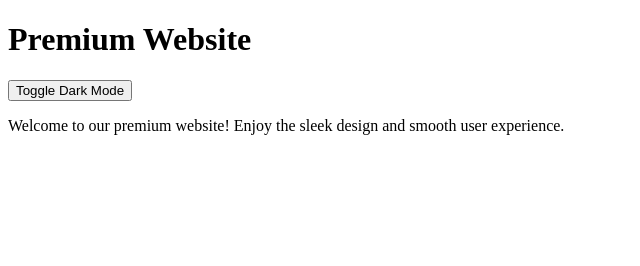
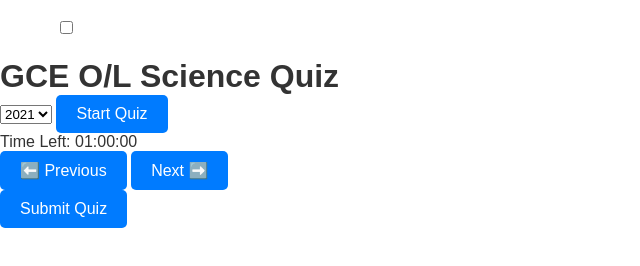
Before and after one commit to Sithum0910/Darkmode, a plain HTML site: page index.html in a window 1280 px wide. Shown: the whole page, without its empty margins (0-640 px from the left). Drawn offline with Linux system fonts and the light colour scheme.

Commit message:
Update index.html

```diff
--- a/index.html
+++ b/index.html
@@ -1,22 +1,48 @@
 <!DOCTYPE html>
-<html lang="en">
+<html lang="si">
 <head>
-    <meta charset="UTF-8">
-    <meta name="viewport" content="width=device-width, initial-scale=1.0">
-    <title>Dark Mode Toggle</title>
-    <link rel="stylesheet" href="styles.css">
+  <meta charset="UTF-8">
+  <meta name="viewport" content="width=device-width, initial-scale=1.0">
+  <title>GCE O/L Science Quiz</title>
+  <link rel="stylesheet" href="style.css">
 </head>
 <body>
-    <div class="container">
-        <header>
-            <h1>Premium Website</h1>
-            <button id="theme-toggle">Toggle Dark Mode</button>
-        </header>
-        <main>
-            <p>Welcome to our premium website! Enjoy the sleek design and smooth user experience.</p>
-        </main>
+  <div class="container">
+    <div class="daynight">
+      <label for="checkbox">
+        <input type="checkbox" id="checkbox">
+        <div class="toggle">
+          <div class="cloud"></div>
+          <div class="star"></div>
+          <div class="sea"></div>
+          <div class="mountains"></div>
+        </div>
+      </label>
     </div>
-
-    <script src="script.js"></script>
+  </div>
+  <div class="quiz-container">
+    <h1>GCE O/L Science Quiz</h1>
+    <select id="year-select">
+      <option value="2021">2021</option>
+      <option value="2022">2022</option>
+      <option value="2023">2023</option>
+      <option value="2024">2024</option>
+      <option value="2025">2025</option>
+    </select>
+    <button id="start-quiz">Start Quiz</button>
+    <div class="progress-bar">
+      <div id="progress"></div>
+    </div>
+    <div id="timer">Time Left: 01:00:00</div>
+    <div id="quiz"></div>
+    <div class="navigation-buttons">
+      <button id="previous">⬅️ Previous</button>
+      <button id="next">Next ➡️</button>
+    </div>
+    <button id="submit">Submit Quiz</button>
+    <div id="results"></div>
+    <div id="score-summary"></div>
+  </div>
+  <script src="script.js"></script>
 </body>
 </html>
```
